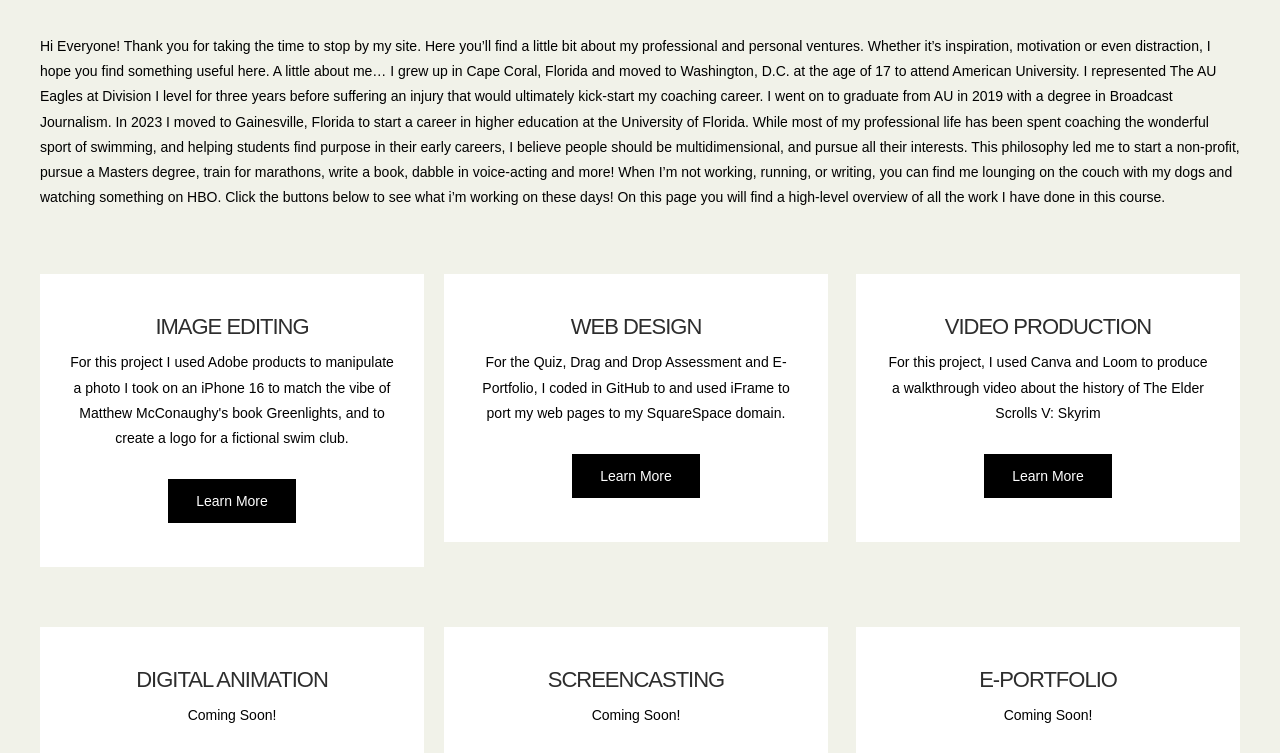
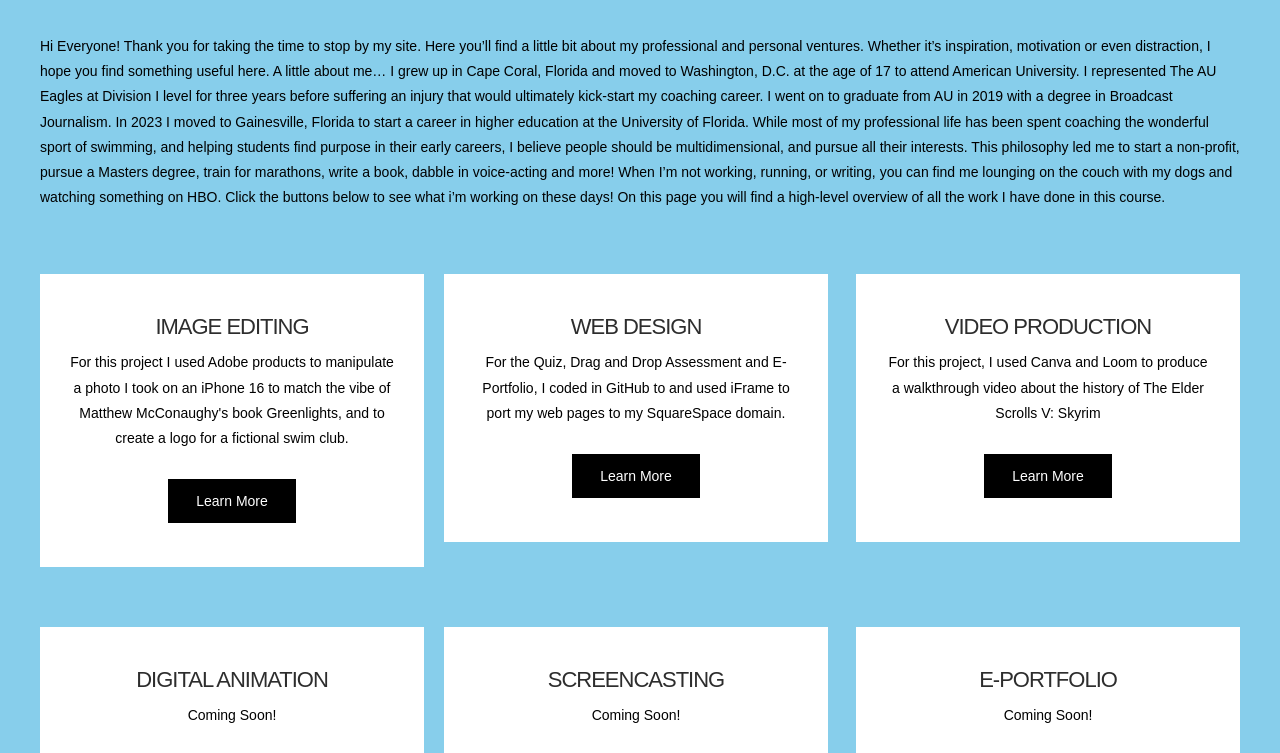
Before and after one commit to jasonctillotson/eme6208_portfolio, a plain HTML site: page index.html in a window 1280 px wide. Shown: the part 216-969 px from the top of the page. Drawn offline with Linux system fonts and the light colour scheme.

```diff
--- a/style.css
+++ b/style.css
@@ -52,7 +52,7 @@
 
 #wrapper {
 	overflow: hidden;
-	background: #F1F2E9;
+	background: #87CEEB;
 }
 
 .container {
```
